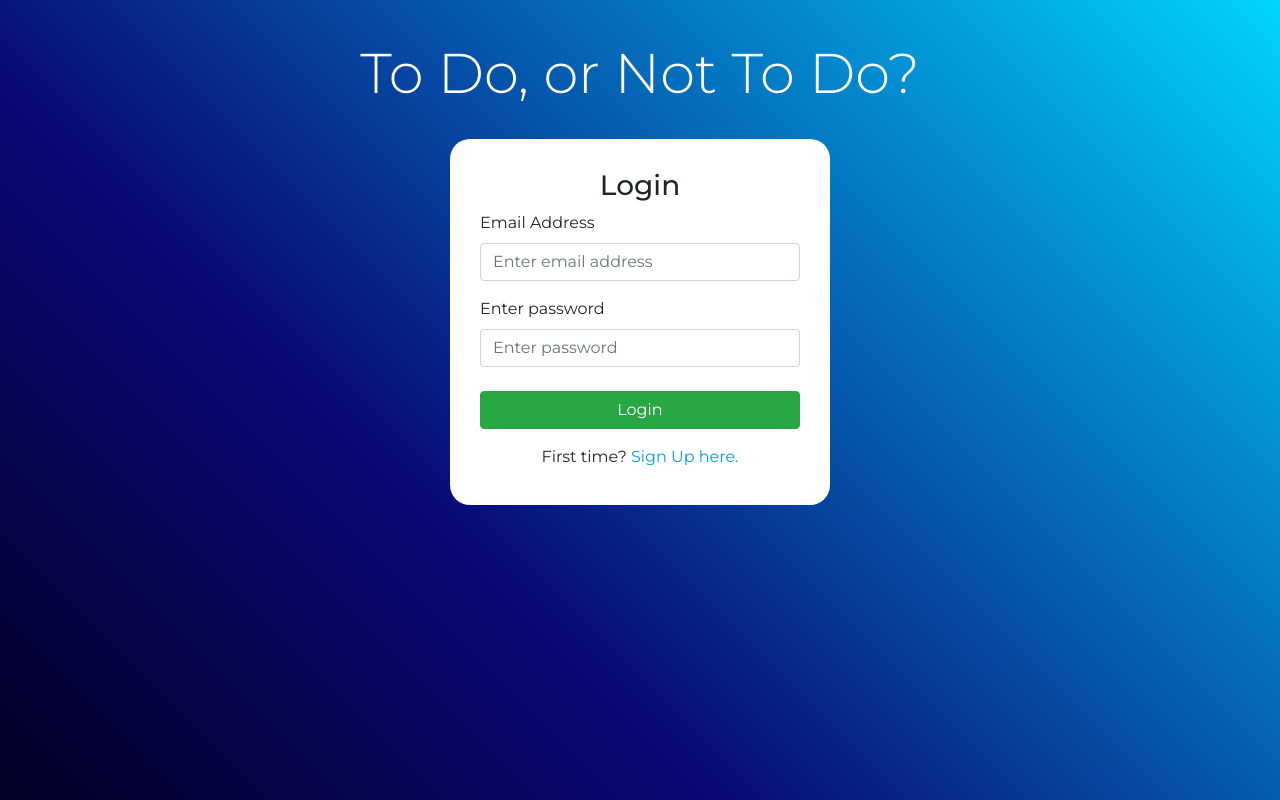
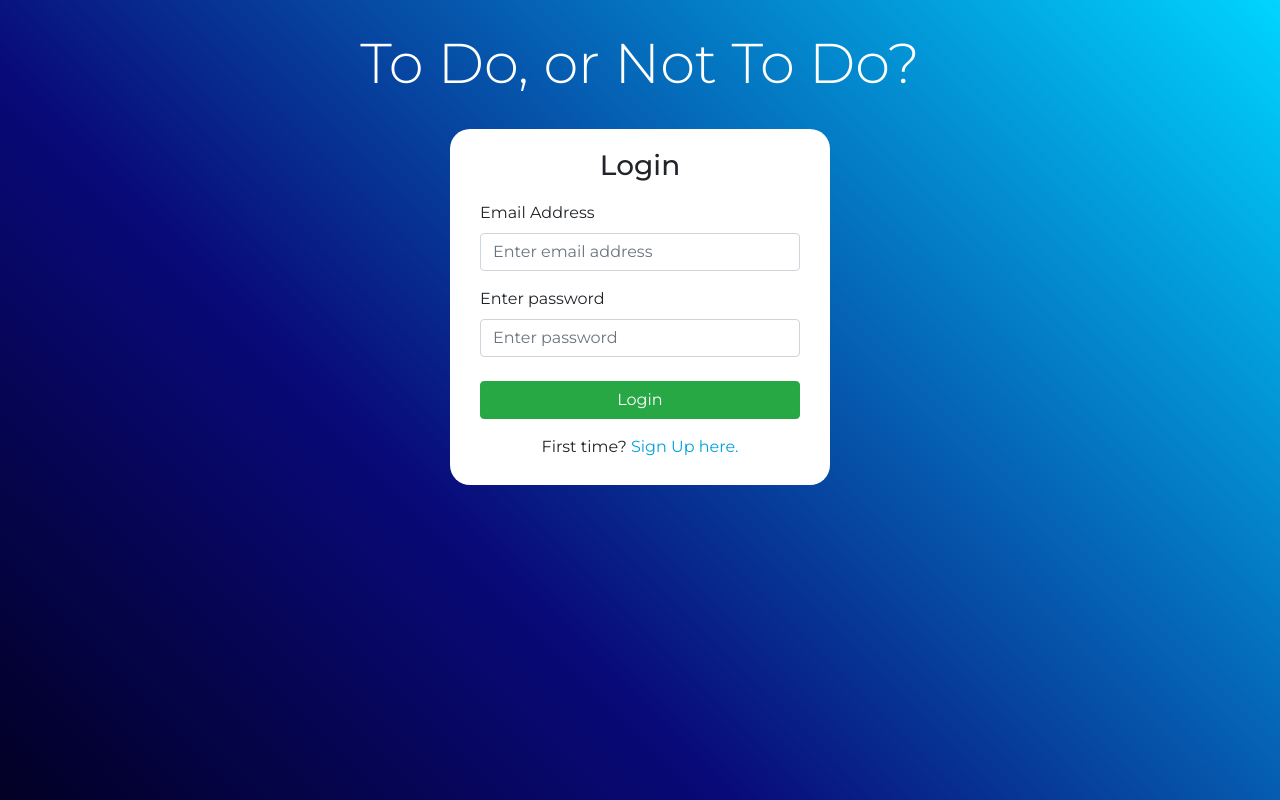
Before and after one commit to isdanryan/ToDoApp, a Flask app: page /login in a window 1280 px wide. Run offline with Flask 3, Linux system fonts and the light colour scheme; some libraries are stand-ins or nearby versions.

Commit message:
Update style.css
Minor style changes to account for flash alerts on sign up and login pages

```diff
--- a/todowebapp/static/css/style.css
+++ b/todowebapp/static/css/style.css
@@ -22,7 +22,7 @@
 }
 
 .page-header {
-    padding-top: 40px;
+    padding-top: 30px;
     color: white;
     font-weight: 600;
 }
@@ -36,8 +36,12 @@
 
 .box-border {
     border-radius: 20px;
-    padding: 30px 10px 20px;
+    padding: 20px 10px 10px;
     background-color: white;
+}
+
+form h3 {
+    padding-bottom: 10px;
 }
 
 #login-btn {
```
